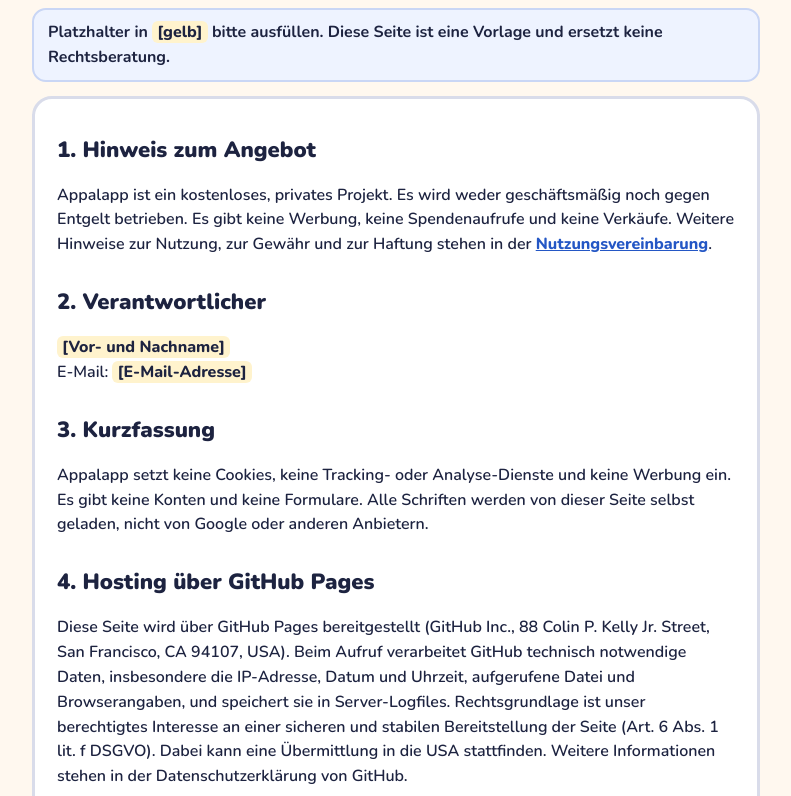
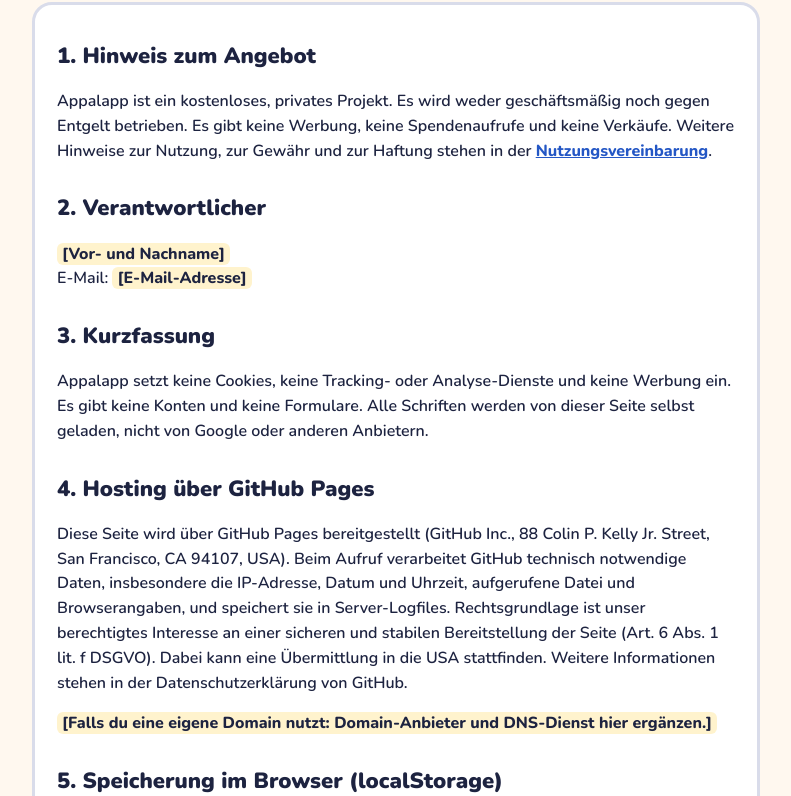
Before and after one commit to sniederm/appalapp, a plain HTML site: page datenschutz.html in a window 1280 px wide. Shown: the part 141-937 px from the top of the page, without its empty margins (244-1035 px from the left). Drawn offline with Linux system fonts and the light colour scheme.

Commit message:
Initial commit

```diff
--- a/datenschutz.html
+++ b/datenschutz.html
@@ -25,7 +25,6 @@
 <div class="wrap">
 <a href="index.html">← Zurück zu den Lernapps</a>
 <h1>Datenschutzerklärung</h1>
-<div class="note">Platzhalter in <span class="todo">[gelb]</span> bitte ausfüllen. Diese Seite ist eine Vorlage und ersetzt keine Rechtsberatung.</div>
 <div class="card">
 <h2>1. Hinweis zum Angebot</h2>
 <p>Appalapp ist ein kostenloses, privates Projekt. Es wird weder geschäftsmäßig noch gegen Entgelt betrieben. Es gibt keine Werbung, keine Spendenaufrufe und keine Verkäufe. Weitere Hinweise zur Nutzung, zur Gewähr und zur Haftung stehen in der <a href="nutzungsvereinbarung.html">Nutzungsvereinbarung</a>.</p>
```
